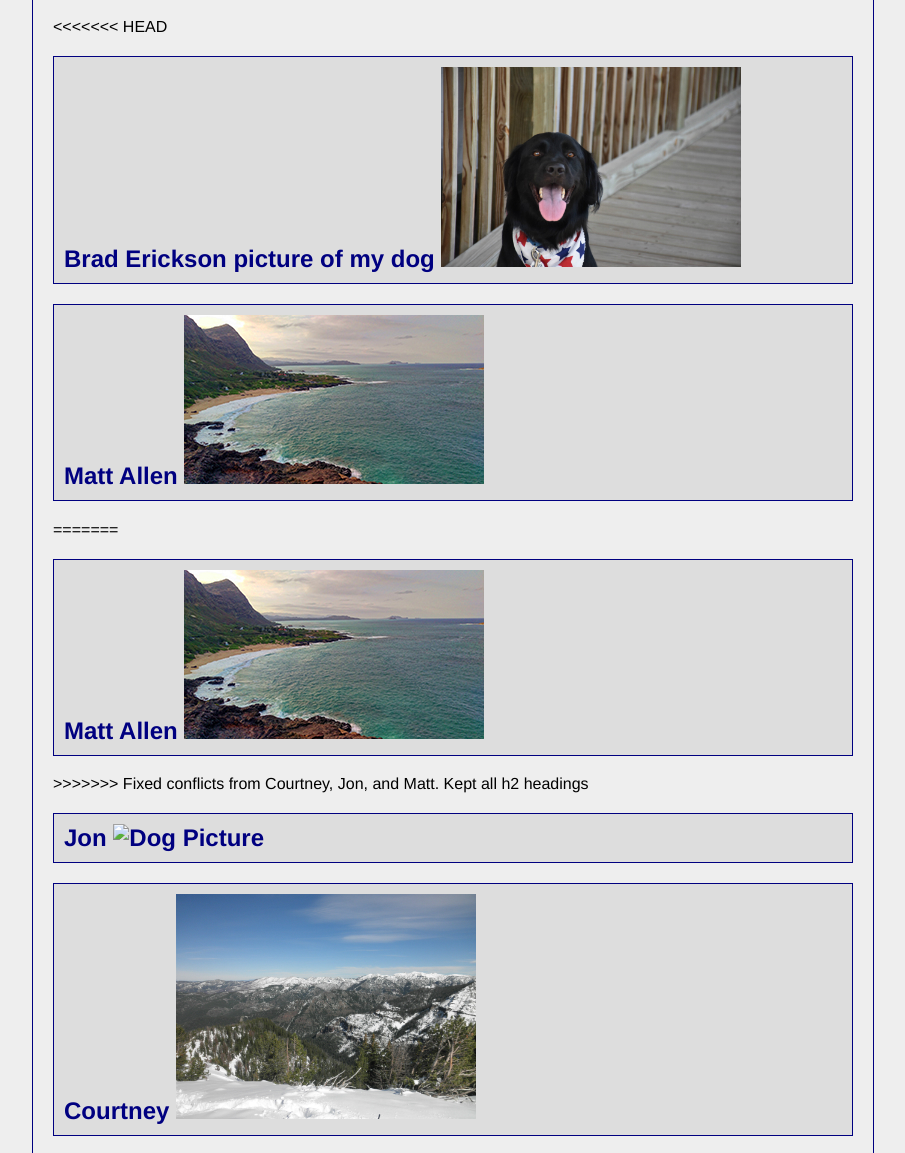
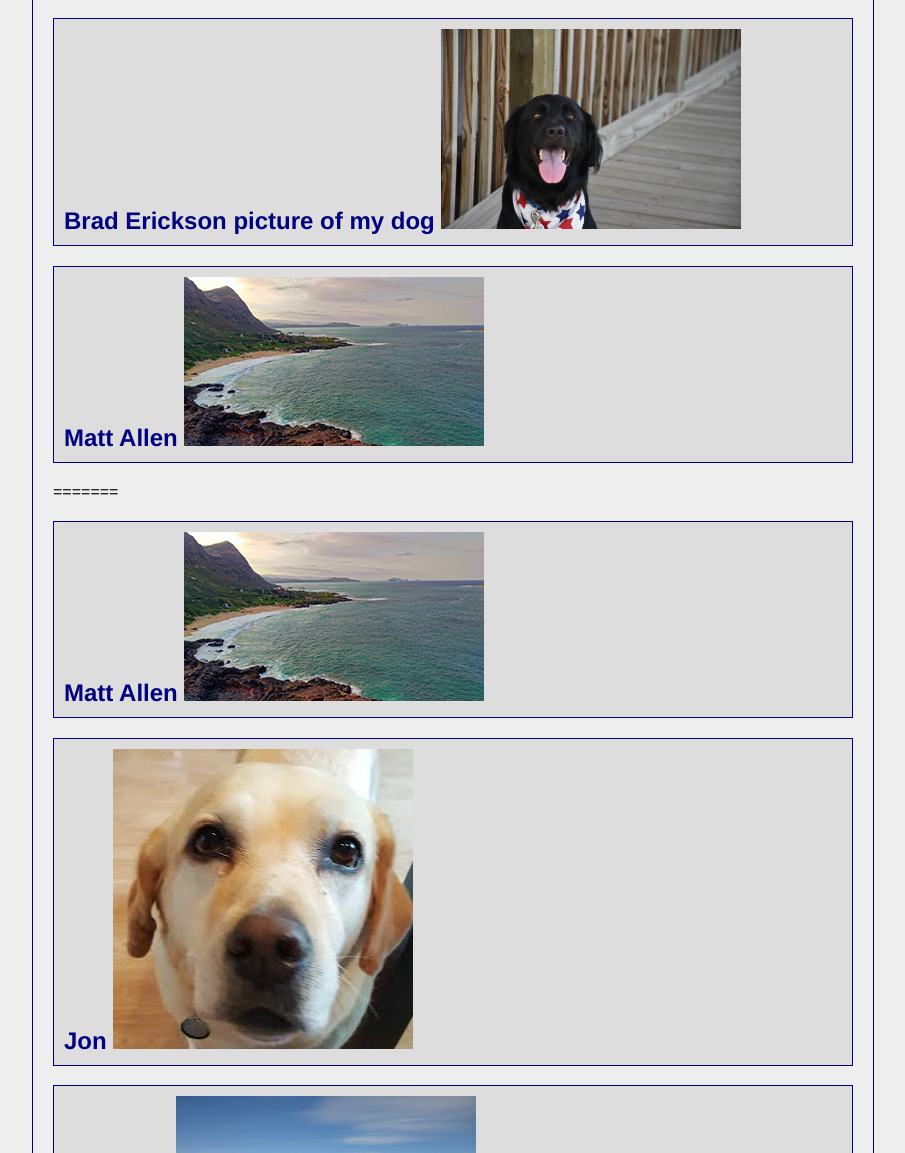
Before and after one commit to petermankato/gitDemo, a plain HTML site: page gitHubDemo.html in a window 1280 px wide. Shown: the part 113-1266 px from the top of the page, without its empty margins (187-1092 px from the left). Drawn offline with Linux system fonts and the light colour scheme.

Commit message:
Cleaned up file for Java demo

```diff
--- a/gitHubDemo.html
+++ b/gitHubDemo.html
@@ -50,22 +50,21 @@
 <div id="frame">
 <h1>Git Demo</h1>
 
-<p>
-<<<<<<< HEAD
-
 <h2>Brad Erickson picture of my dog
-<img src="Graphic\editedPicForSchool.jpg"/>
+   <img src="graphic\editedPicForSchool.jpg" alt="my Dog" />
 </h2>
 
 <h2>Matt Allen <img src="graphic/hawaii.jpg" alt="Image of a Hawaii beach" /></h2>
 =======
 <h2>Matt Allen <img src="graphic/hawaii.jpg" alt="Image of a Hawaii beach" /></h2>
-</p>
->>>>>>> Fixed conflicts from Courtney, Jon, and Matt. Kept all h2 headings
-<h2>Jon <img src="graphics/tucker300x300.png" alt="Dog Picture"/></h2>
+
+<h2>Jon <img src="graphic/tucker300x300.png" alt="Dog Picture"/></h2>
 
 <h2>Courtney <img src="graphic/classDemo.jpg" alt="Montana mountains" /></h2>
+
 <h2>Peter  <img src="graphic/webExplorations138x42T.png" alt="Logo for Web Explorations" /></h2>
+
+
 </div>
 </body>
 </html>
```
